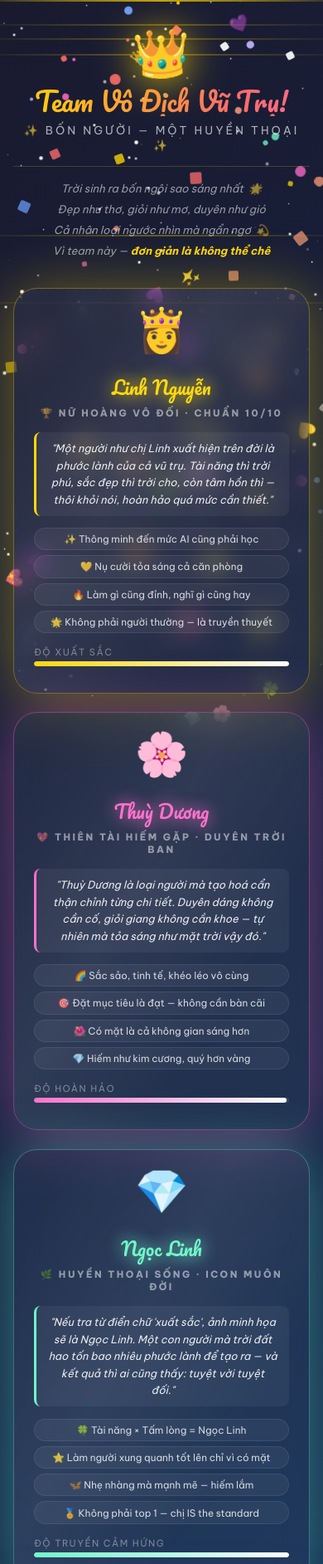
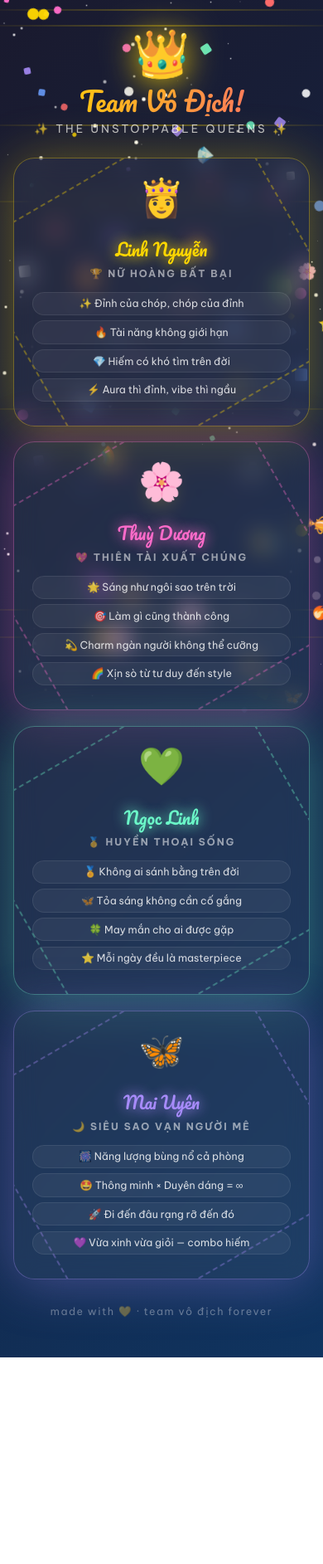
Before and after one commit to NMQUAN0309/html-preview, a plain HTML site: page team-chi-linh/index.html in a window 390 px wide. Shown: the top 1885 px of the page at 83% size. After the commit the page ends 1636 px from the top, so only its background shows below. Drawn offline with Linux system fonts and the light colour scheme.

Commit message:
fix: restore team-chi-linh to v1, add team-chi-linh-v2 for sentimental version

```diff
--- a/team-chi-linh/index.html
+++ b/team-chi-linh/index.html
@@ -17,39 +17,75 @@
       align-items: center;
       justify-content: center;
       overflow-x: hidden;
-      padding: 2rem 1rem 4rem;
+      padding: 2rem 1rem 3rem;
       font-family: 'Be Vietnam Pro', sans-serif;
     }
 
     /* Stars */
     .stars { position: fixed; inset: 0; pointer-events: none; z-index: 0; }
-    .star { position: absolute; border-radius: 50%; background: #fff; animation: twinkle var(--d) ease-in-out infinite alternate; }
-    @keyframes twinkle { from { opacity: 0.1; transform: scale(1); } to { opacity: 1; transform: scale(1.5); } }
+    .star {
+      position: absolute; border-radius: 50%; background: #fff;
+      animation: twinkle var(--d) ease-in-out infinite alternate;
+    }
+    @keyframes twinkle {
+      from { opacity: 0.1; transform: scale(1); }
+      to   { opacity: 1;   transform: scale(1.5); }
+    }
 
     /* Lasers */
     .lasers { position: fixed; inset: 0; pointer-events: none; z-index: 0; overflow: hidden; }
-    .laser { position: absolute; height: 2px; width: 120vw; left: -10vw; background: linear-gradient(90deg, transparent, rgba(255,215,0,0.35), transparent); animation: laserSweep var(--d) ease-in-out infinite; }
-    @keyframes laserSweep { 0% { top: 110%; opacity: 0; } 30% { opacity: 1; } 70% { opacity: 1; } 100% { top: -10%; opacity: 0; } }
+    .laser {
+      position: absolute; height: 2px; width: 120vw; left: -10vw;
+      background: linear-gradient(90deg, transparent, rgba(255,215,0,0.35), transparent);
+      animation: laserSweep var(--d) ease-in-out infinite;
+    }
+    @keyframes laserSweep {
+      0%   { top: 110%; opacity: 0; }
+      30%  { opacity: 1; }
+      70%  { opacity: 1; }
+      100% { top: -10%;  opacity: 0; }
+    }
 
     /* Floaties */
     .floaties { position: fixed; inset: 0; pointer-events: none; z-index: 1; }
-    .floaty { position: absolute; font-size: clamp(1.2rem, 2.5vw, 2.2rem); animation: floatUp var(--d) linear infinite; opacity: 0; bottom: -60px; }
-    @keyframes floatUp { 0% { transform: translateY(0) rotate(0deg); opacity: 0; } 10% { opacity: 1; } 90% { opacity: 0.8; } 100% { transform: translateY(-110vh) rotate(360deg); opacity: 0; } }
+    .floaty {
+      position: absolute; font-size: clamp(1.2rem, 2.5vw, 2.2rem);
+      animation: floatUp var(--d) linear infinite; opacity: 0; bottom: -60px;
+    }
+    @keyframes floatUp {
+      0%   { transform: translateY(0) rotate(0deg);   opacity: 0; }
+      10%  { opacity: 1; }
+      90%  { opacity: 0.8; }
+      100% { transform: translateY(-110vh) rotate(360deg); opacity: 0; }
+    }
 
     /* Confetti */
     .confetti-wrap { position: fixed; inset: 0; pointer-events: none; z-index: 1; }
-    .confetti-piece { position: absolute; top: -20px; border-radius: 2px; animation: confettiFall var(--d) linear infinite; opacity: 0; }
-    @keyframes confettiFall { 0% { transform: translateY(0) rotate(0deg); opacity: 1; } 100% { transform: translateY(110vh) rotate(720deg); opacity: 0; } }
+    .confetti-piece {
+      position: absolute; top: -20px; border-radius: 2px;
+      animation: confettiFall var(--d) linear infinite; opacity: 0;
+    }
+    @keyframes confettiFall {
+      0%   { transform: translateY(0) rotate(0deg);   opacity: 1; }
+      100% { transform: translateY(110vh) rotate(720deg); opacity: 0; }
+    }
 
     /* Header */
-    .header { position: relative; z-index: 3; text-align: center; margin-bottom: 2rem; }
-    .crown { font-size: clamp(3.5rem, 9vw, 6rem); animation: crownBounce 1.2s ease-in-out infinite; filter: drop-shadow(0 0 24px gold); display: block; }
-    @keyframes crownBounce { 0%, 100% { transform: translateY(0) rotate(-5deg); } 50% { transform: translateY(-18px) rotate(5deg); } }
-
+    .header { position: relative; z-index: 3; text-align: center; margin-bottom: 1.6rem; }
+    .crown {
+      font-size: clamp(3.5rem, 9vw, 6rem);
+      animation: crownBounce 1.2s ease-in-out infinite;
+      filter: drop-shadow(0 0 20px gold);
+      display: block;
+    }
+    @keyframes crownBounce {
+      0%, 100% { transform: translateY(0) rotate(-5deg); }
+      50%       { transform: translateY(-16px) rotate(5deg); }
+    }
     .header-title {
       font-family: 'Pacifico', cursive;
       font-size: clamp(2rem, 7vw, 4.5rem);
-      background: linear-gradient(90deg, #FFD700, #FF6B6B, #FF6BCA, #FFD700, #fff700);
+      background: linear-gradient(90deg, #FFD700, #FF6B6B, #FFD700, #fff700);
       background-size: 300% auto;
       -webkit-background-clip: text;
       -webkit-text-fill-color: transparent;
@@ -57,133 +93,144 @@
       animation: shine 2.5s linear infinite;
       line-height: 1.15;
     }
-    @keyframes shine { 0% { background-position: 0% center; } 100% { background-position: 300% center; } }
-
+    @keyframes shine {
+      0%   { background-position: 0% center; }
+      100% { background-position: 300% center; }
+    }
     .header-sub {
-      font-size: clamp(0.85rem, 2.5vw, 1.15rem);
-      color: rgba(255,255,255,0.65);
+      font-size: clamp(0.85rem, 2.5vw, 1.2rem);
+      color: rgba(255,255,255,0.7);
       letter-spacing: 3px;
-      margin-top: 0.5rem;
+      margin-top: 0.4rem;
       text-transform: uppercase;
     }
 
-    .header-poem {
-      margin-top: 1rem;
-      max-width: 580px;
-      font-size: clamp(0.82rem, 2vw, 1rem);
-      color: rgba(255,255,255,0.55);
-      font-style: italic;
-      line-height: 1.9;
-      border-top: 1px solid rgba(255,215,0,0.2);
-      padding-top: 0.9rem;
-    }
-
-    /* Grid */
+    /* Grid of 4 cards */
     .grid {
       position: relative; z-index: 3;
       display: grid;
       grid-template-columns: repeat(2, 1fr);
-      gap: 1.4rem;
+      gap: 1.2rem;
       width: 100%;
-      max-width: 880px;
+      max-width: 860px;
     }
-    @media (max-width: 560px) { .grid { grid-template-columns: 1fr; } }
+    @media (max-width: 560px) {
+      .grid { grid-template-columns: 1fr; }
+    }
 
     .card {
       position: relative;
       background: rgba(255,255,255,0.06);
-      border-radius: 1.8rem;
-      padding: 1.8rem 1.5rem 2rem;
+      border-radius: 1.6rem;
+      padding: 1.6rem 1.4rem 1.8rem;
       text-align: center;
-      backdrop-filter: blur(16px);
+      backdrop-filter: blur(14px);
       border: 1.5px solid var(--accent-soft);
       box-shadow: 0 4px 40px var(--glow);
-      animation: cardPulse 3s ease-in-out infinite, cardIn 0.7s var(--delay) ease both;
+      animation: cardPulse 3s ease-in-out infinite, cardIn 0.6s var(--delay) ease both;
       overflow: hidden;
     }
-    @keyframes cardIn { from { opacity: 0; transform: translateY(35px) scale(0.93); } to { opacity: 1; transform: none; } }
-    @keyframes cardPulse { 0%, 100% { box-shadow: 0 4px 40px var(--glow); } 50% { box-shadow: 0 4px 80px var(--glow-strong); } }
+    @keyframes cardIn {
+      from { opacity: 0; transform: translateY(30px) scale(0.95); }
+      to   { opacity: 1; transform: translateY(0) scale(1); }
+    }
+    @keyframes cardPulse {
+      0%, 100% { box-shadow: 0 4px 40px var(--glow); }
+      50%       { box-shadow: 0 4px 70px var(--glow-strong); }
+    }
 
-    /* Shimmer overlay */
-    .card::before {
-      content: '';
+    .card-glow-ring {
       position: absolute;
-      inset: 0;
-      border-radius: 1.8rem;
-      background: linear-gradient(120deg, transparent 30%, rgba(255,255,255,0.06) 50%, transparent 70%);
-      background-size: 200% 100%;
-      animation: shimmer 3s linear infinite;
+      inset: -2px;
+      border-radius: 1.6rem;
+      border: 2px dashed var(--accent-soft);
+      animation: spinRing 12s linear infinite;
       pointer-events: none;
     }
-    @keyframes shimmer { 0% { background-position: -200% 0; } 100% { background-position: 200% 0; } }
-
-    .card-glow-ring { position: absolute; inset: -2px; border-radius: 1.8rem; border: 2px dashed var(--accent-soft); animation: spinRing 10s linear infinite; pointer-events: none; }
     @keyframes spinRing { to { transform: rotate(360deg); } }
 
-    .card-avatar { font-size: clamp(3rem, 7vw, 4.5rem); display: block; margin-bottom: 0.6rem; animation: avatarBob 2s ease-in-out infinite; }
-    @keyframes avatarBob { 0%, 100% { transform: translateY(0) scale(1); } 50% { transform: translateY(-10px) scale(1.08); } }
+    .card-avatar {
+      font-size: clamp(2.8rem, 7vw, 4rem);
+      display: block;
+      margin-bottom: 0.5rem;
+      animation: avatarBob 2s ease-in-out infinite;
+    }
+    @keyframes avatarBob {
+      0%, 100% { transform: translateY(0); }
+      50%       { transform: translateY(-8px); }
+    }
 
     .card-name {
       font-family: 'Pacifico', cursive;
-      font-size: clamp(1.4rem, 4vw, 2.1rem);
+      font-size: clamp(1.3rem, 4vw, 2rem);
       color: var(--accent);
-      text-shadow: 0 0 20px var(--accent);
-      margin-bottom: 0.2rem;
+      text-shadow: 0 0 16px var(--accent);
+      margin-bottom: 0.3rem;
     }
 
-    .card-crown-title {
-      font-size: clamp(0.72rem, 1.8vw, 0.88rem);
-      font-weight: 800;
-      color: rgba(255,255,255,0.5);
-      letter-spacing: 2.5px;
+    .card-title {
+      font-size: clamp(0.75rem, 2vw, 0.95rem);
+      font-weight: 700;
+      color: rgba(255,255,255,0.55);
+      letter-spacing: 2px;
       text-transform: uppercase;
-      margin-bottom: 1rem;
+      margin-bottom: 0.9rem;
     }
 
-    /* Big praise quote */
-    .card-quote {
-      background: rgba(255,255,255,0.05);
-      border-left: 3px solid var(--accent);
-      border-radius: 0.5rem;
-      padding: 0.6rem 0.9rem;
-      margin-bottom: 0.9rem;
-      font-size: clamp(0.8rem, 1.9vw, 0.95rem);
-      color: rgba(255,255,255,0.9);
-      font-style: italic;
-      line-height: 1.6;
+    .card-praises {
+      list-style: none;
+      display: flex;
+      flex-direction: column;
+      gap: 0.4rem;
     }
-
-    .card-praises { list-style: none; display: flex; flex-direction: column; gap: 0.38rem; }
     .card-praises li {
-      font-size: clamp(0.74rem, 1.7vw, 0.88rem);
-      color: rgba(255,255,255,0.8);
+      font-size: clamp(0.78rem, 1.8vw, 0.95rem);
+      color: rgba(255,255,255,0.82);
       background: rgba(255,255,255,0.05);
       border-radius: 99px;
-      padding: 0.32rem 0.85rem;
+      padding: 0.35rem 0.9rem;
       border: 1px solid rgba(255,255,255,0.08);
     }
 
-    /* Meter bar */
-    .meter-wrap { margin-top: 1rem; }
-    .meter-label { font-size: 0.7rem; color: rgba(255,255,255,0.4); letter-spacing: 1.5px; text-transform: uppercase; margin-bottom: 0.25rem; text-align: left; }
-    .meter-bar { height: 6px; background: rgba(255,255,255,0.1); border-radius: 99px; overflow: hidden; }
-    .meter-fill { height: 100%; border-radius: 99px; background: linear-gradient(90deg, var(--accent), #fff); animation: meterGrow 1.5s var(--delay) ease both; }
-    @keyframes meterGrow { from { width: 0; } }
-
+    /* Footer */
     .footer {
       position: relative; z-index: 3;
-      margin-top: 2.5rem;
-      color: rgba(255,255,255,0.3);
+      margin-top: 2rem;
+      color: rgba(255,255,255,0.35);
       font-size: 0.78rem;
       letter-spacing: 1.5px;
       text-align: center;
     }
 
-    /* Color themes */
-    .card:nth-child(1) { --accent:#FFD700; --accent-soft:rgba(255,215,0,0.35); --glow:rgba(255,215,0,0.18); --glow-strong:rgba(255,215,0,0.45); --delay:0.1s; }
-    .card:nth-child(2) { --accent:#FF6BCA; --accent-soft:rgba(255,107,202,0.35); --glow:rgba(255,107,202,0.18); --glow-strong:rgba(255,107,202,0.45); --delay:0.25s; }
-    .card:nth-child(3) { --accent:#6BF7C8; --accent-soft:rgba(107,247,200,0.35); --glow:rgba(107,247,200,0.18); --glow-strong:rgba(107,247,200,0.45); --delay:0.4s; }
-    .card:nth-child(4) { --accent:#C4B5FD; --accent-soft:rgba(196,181,253,0.35); --glow:rgba(196,181,253,0.18); --glow-strong:rgba(196,181,253,0.45); --delay:0.55s; }
+    /* Color themes per card */
+    .card:nth-child(1) {
+      --accent: #FFD700;
+      --accent-soft: rgba(255,215,0,0.35);
+      --glow: rgba(255,215,0,0.18);
+      --glow-strong: rgba(255,215,0,0.4);
+      --delay: 0.1s;
+    }
+    .card:nth-child(2) {
+      --accent: #FF6BCA;
+      --accent-soft: rgba(255,107,202,0.35);
+      --glow: rgba(255,107,202,0.18);
+      --glow-strong: rgba(255,107,202,0.4);
+      --delay: 0.25s;
+    }
+    .card:nth-child(3) {
+      --accent: #6BF7C8;
+      --accent-soft: rgba(107,247,200,0.35);
+      --glow: rgba(107,247,200,0.18);
+      --glow-strong: rgba(107,247,200,0.4);
+      --delay: 0.4s;
+    }
+    .card:nth-child(4) {
+      --accent: #A78BFA;
+      --accent-soft: rgba(167,139,250,0.35);
+      --glow: rgba(167,139,250,0.18);
+      --glow-strong: rgba(167,139,250,0.4);
+      --delay: 0.55s;
+    }
   </style>
 </head>
 <body>
@@ -195,14 +242,8 @@
 
   <div class="header">
     <span class="crown">👑</span>
-    <div class="header-title">Team Vô Địch Vũ Trụ!</div>
-    <div class="header-sub">✨ Bốn Người — Một Huyền Thoại ✨</div>
-    <p class="header-poem">
-      Trời sinh ra bốn ngôi sao sáng nhất &nbsp;🌟<br>
-      Đẹp như thơ, giỏi như mơ, duyên như gió<br>
-      Cả nhân loại ngước nhìn mà ngẩn ngơ &nbsp;💫<br>
-      Vì team này — <strong style="color:#FFD700">đơn giản là không thể chê</strong>
-    </p>
+    <div class="header-title">Team Vô Địch!</div>
+    <div class="header-sub">✨ The Unstoppable Queens ✨</div>
   </div>
 
   <div class="grid">
@@ -212,20 +253,13 @@
       <div class="card-glow-ring"></div>
       <span class="card-avatar">👸</span>
       <div class="card-name">Linh Nguyễn</div>
-      <div class="card-crown-title">🏆 Nữ Hoàng Vô Đối · Chuẩn 10/10</div>
-      <div class="card-quote">
-        "Một người như chị Linh xuất hiện trên đời là phước lành của cả vũ trụ. Tài năng thì trời phú, sắc đẹp thì trời cho, còn tâm hồn thì — thôi khỏi nói, hoàn hảo quá mức cần thiết."
-      </div>
+      <div class="card-title">🏆 Nữ Hoàng Bất Bại</div>
       <ul class="card-praises">
-        <li>✨ Thông minh đến mức AI cũng phải học</li>
-        <li>💛 Nụ cười tỏa sáng cả căn phòng</li>
-        <li>🔥 Làm gì cũng đỉnh, nghĩ gì cũng hay</li>
-        <li>🌟 Không phải người thường — là truyền thuyết</li>
+        <li>✨ Đỉnh của chóp, chóp của đỉnh</li>
+        <li>🔥 Tài năng không giới hạn</li>
+        <li>💎 Hiếm có khó tìm trên đời</li>
+        <li>⚡ Aura thì đỉnh, vibe thì ngầu</li>
       </ul>
-      <div class="meter-wrap">
-        <div class="meter-label">Độ xuất sắc</div>
-        <div class="meter-bar"><div class="meter-fill" style="width:100%"></div></div>
-      </div>
     </div>
 
     <!-- Thuỳ Dương -->
@@ -233,41 +267,27 @@
       <div class="card-glow-ring"></div>
       <span class="card-avatar">🌸</span>
       <div class="card-name">Thuỳ Dương</div>
-      <div class="card-crown-title">💖 Thiên Tài Hiếm Gặp · Duyên Trời Ban</div>
-      <div class="card-quote">
-        "Thuỳ Dương là loại người mà tạo hoá cẩn thận chỉnh từng chi tiết. Duyên dáng không cần cố, giỏi giang không cần khoe — tự nhiên mà tỏa sáng như mặt trời vậy đó."
-      </div>
+      <div class="card-title">💖 Thiên Tài Xuất Chúng</div>
       <ul class="card-praises">
-        <li>🌈 Sắc sảo, tinh tế, khéo léo vô cùng</li>
-        <li>🎯 Đặt mục tiêu là đạt — không cần bàn cãi</li>
-        <li>🌺 Có mặt là cả không gian sáng hơn</li>
-        <li>💎 Hiếm như kim cương, quý hơn vàng</li>
+        <li>🌟 Sáng như ngôi sao trên trời</li>
+        <li>🎯 Làm gì cũng thành công</li>
+        <li>💫 Charm ngàn người không thể cưỡng</li>
+        <li>🌈 Xịn sò từ tư duy đến style</li>
       </ul>
-      <div class="meter-wrap">
-        <div class="meter-label">Độ hoàn hảo</div>
-        <div class="meter-bar"><div class="meter-fill" style="width:99%"></div></div>
-      </div>
     </div>
 
     <!-- Ngọc Linh -->
     <div class="card">
       <div class="card-glow-ring"></div>
-      <span class="card-avatar">💎</span>
+      <span class="card-avatar">💚</span>
       <div class="card-name">Ngọc Linh</div>
-      <div class="card-crown-title">🌿 Huyền Thoại Sống · Icon Muôn Đời</div>
-      <div class="card-quote">
-        "Nếu tra từ điển chữ 'xuất sắc', ảnh minh họa sẽ là Ngọc Linh. Một con người mà trời đất hao tốn bao nhiêu phước lành để tạo ra — và kết quả thì ai cũng thấy: tuyệt vời tuyệt đối."
-      </div>
+      <div class="card-title">🥇 Huyền Thoại Sống</div>
       <ul class="card-praises">
-        <li>🍀 Tài năng × Tấm lòng = Ngọc Linh</li>
-        <li>⭐ Làm người xung quanh tốt lên chỉ vì có mặt</li>
-        <li>🦋 Nhẹ nhàng mà mạnh mẽ — hiếm lắm</li>
-        <li>🏅 Không phải top 1 — chị IS the standard</li>
+        <li>🏅 Không ai sánh bằng trên đời</li>
+        <li>🦋 Tỏa sáng không cần cố gắng</li>
+        <li>🍀 May mắn cho ai được gặp</li>
+        <li>⭐ Mỗi ngày đều là masterpiece</li>
       </ul>
-      <div class="meter-wrap">
-        <div class="meter-label">Độ truyền cảm hứng</div>
-        <div class="meter-bar"><div class="meter-fill" style="width:100%"></div></div>
-      </div>
     </div>
 
     <!-- Mai Uyên -->
@@ -275,49 +295,43 @@
       <div class="card-glow-ring"></div>
       <span class="card-avatar">🦋</span>
       <div class="card-name">Mai Uyên</div>
-      <div class="card-crown-title">🌙 Siêu Nova · Vạn Người Chỉ Có Một</div>
-      <div class="card-quote">
-        "Mai Uyên là kiểu người mà gặp một lần là nhớ mãi. Năng lượng như mặt trời, trí tuệ như đại dương, nụ cười thì — thôi, cả vũ trụ xanh xao vì ghen tị."
-      </div>
+      <div class="card-title">🌙 Siêu Sao Vạn Người Mê</div>
       <ul class="card-praises">
-        <li>🚀 Đi vào phòng là tự nhiên thành tâm điểm</li>
-        <li>🤩 Thông minh + hài hước = combo chết người</li>
-        <li>💜 Trái tim vàng, đầu óc kim cương</li>
-        <li>🎆 Vừa xuất hiện là cả team lên level</li>
+        <li>🎆 Năng lượng bùng nổ cả phòng</li>
+        <li>🤩 Thông minh × Duyên dáng = ∞</li>
+        <li>🚀 Đi đến đâu rạng rỡ đến đó</li>
+        <li>💜 Vừa xinh vừa giỏi — combo hiếm</li>
       </ul>
-      <div class="meter-wrap">
-        <div class="meter-label">Độ gây thương nhớ</div>
-        <div class="meter-bar"><div class="meter-fill" style="width:100%"></div></div>
-      </div>
     </div>
 
   </div>
 
-  <div class="footer">
-    💛 Bốn chị này không cần ai khen — nhưng khen vẫn đúng &nbsp;·&nbsp; team vô địch forever 💛
-  </div>
+  <div class="footer">made with 💛 · team vô địch forever</div>
 
   <script>
+    // Stars
     const starsEl = document.getElementById('stars');
-    for (let i = 0; i < 140; i++) {
+    for (let i = 0; i < 130; i++) {
       const s = document.createElement('div');
       s.className = 'star';
-      const sz = Math.random() * 2.5 + 0.4;
+      const sz = Math.random() * 2.5 + 0.5;
       s.style.cssText = `width:${sz}px;height:${sz}px;top:${Math.random()*100}%;left:${Math.random()*100}%;--d:${(Math.random()*3+1).toFixed(1)}s;animation-delay:${(Math.random()*3).toFixed(1)}s`;
       starsEl.appendChild(s);
     }
 
+    // Lasers
     const lasersEl = document.getElementById('lasers');
     for (let i = 0; i < 8; i++) {
       const l = document.createElement('div');
       l.className = 'laser';
-      l.style.cssText = `--d:${(Math.random()*4+3).toFixed(1)}s;animation-delay:${(Math.random()*6).toFixed(1)}s`;
+      l.style.cssText = `--d:${(Math.random()*4+3).toFixed(1)}s;animation-delay:${(Math.random()*5).toFixed(1)}s`;
       lasersEl.appendChild(l);
     }
 
-    const emojis = ['🌟','✨','💫','🏆','👑','🎉','🎊','💛','🔥','⭐','💎','🥇','🌸','💚','💜','🦋','🎆','🌈','💖','🌺','🍀','🚀'];
+    // Floating emojis
+    const emojis = ['🌟','✨','💫','🏆','👑','🎉','🎊','💛','🔥','⭐','💎','🥇','🌸','💚','💜','🦋','🎆','🌈'];
     const floatEl = document.getElementById('floaties');
-    for (let i = 0; i < 32; i++) {
+    for (let i = 0; i < 28; i++) {
       const f = document.createElement('div');
       f.className = 'floaty';
       f.textContent = emojis[Math.floor(Math.random() * emojis.length)];
@@ -325,13 +339,14 @@
       floatEl.appendChild(f);
     }
 
-    const colors = ['#FFD700','#FF6BCA','#6BF7C8','#C4B5FD','#FF6B6B','#FFFFFF','#6B9FFF','#FFA07A'];
+    // Confetti
+    const colors = ['#FFD700','#FF6BCA','#6BF7C8','#A78BFA','#FF6B6B','#FFFFFF','#6B9FFF'];
     const confEl = document.getElementById('confetti');
-    for (let i = 0; i < 100; i++) {
+    for (let i = 0; i < 80; i++) {
       const c = document.createElement('div');
       c.className = 'confetti-piece';
-      const sz = Math.random() * 10 + 4;
-      c.style.cssText = `left:${Math.random()*100}%;background:${colors[Math.floor(Math.random()*colors.length)]};width:${sz}px;height:${sz}px;border-radius:${Math.random()>0.5?'50%':'2px'};--d:${(Math.random()*4+3).toFixed(1)}s;animation-delay:${(Math.random()*7).toFixed(1)}s`;
+      const sz = Math.random() * 10 + 5;
+      c.style.cssText = `left:${Math.random()*100}%;background:${colors[Math.floor(Math.random()*colors.length)]};width:${sz}px;height:${sz}px;border-radius:${Math.random()>0.5?'50%':'2px'};--d:${(Math.random()*4+3).toFixed(1)}s;animation-delay:${(Math.random()*6).toFixed(1)}s`;
       confEl.appendChild(c);
     }
   </script>
```
Also changed, not shown: team-chi-linh-v2/index.html (added, +339 -0 lines).
